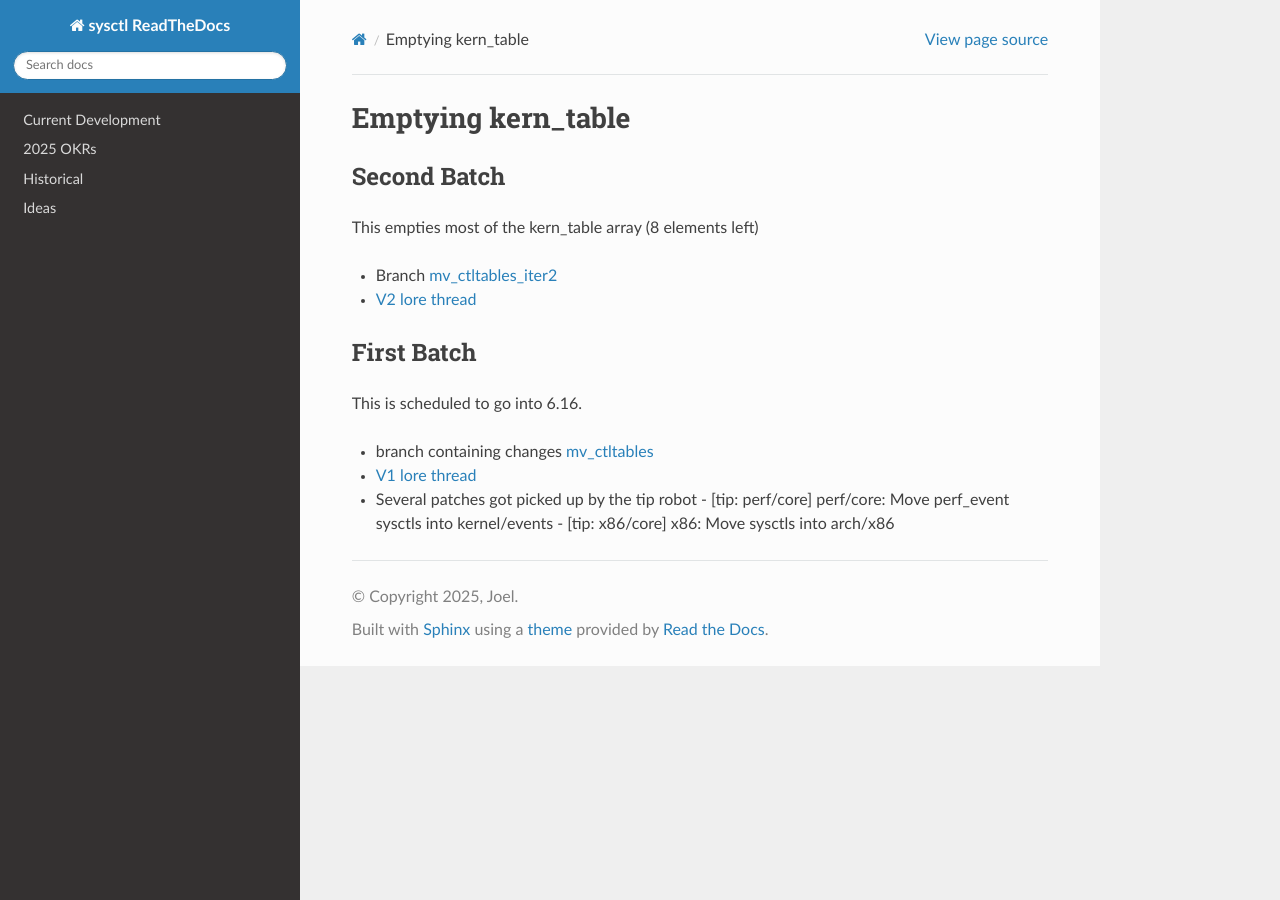
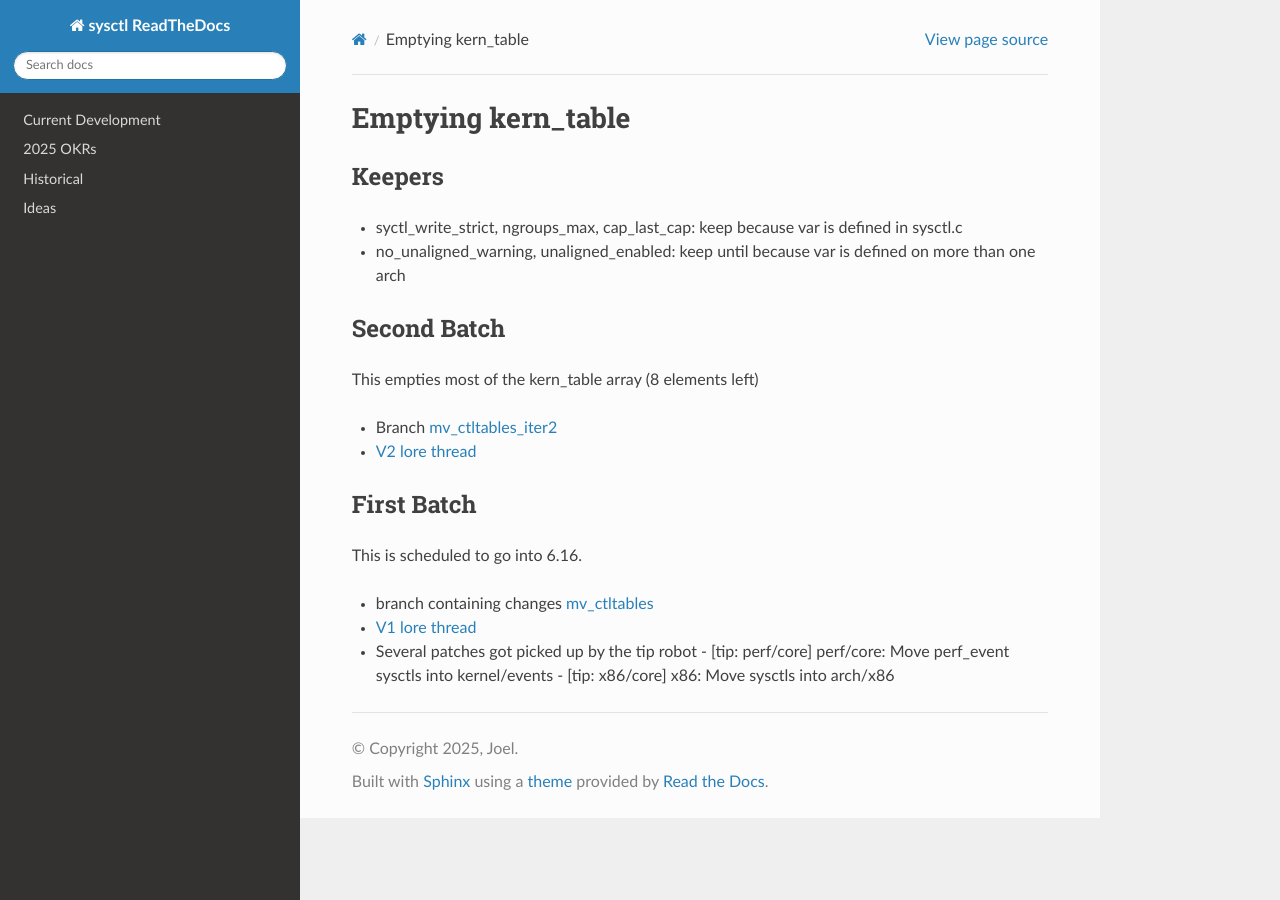
Before and after one commit to Joelgranados/sysctl_dev_rtd, a Sphinx documentation site: the page built from docs/kern_table.rst, in a window 1280 px wide. Built offline with Sphinx 7.4.7 and the Read the Docs theme 3.1.0, drawn with Linux system fonts in a browser that asks for light colours.

Commit message:
general update
Signed-off-by: Joel Granados <joel.granados@kernel.org>

```diff
--- a/docs/kern_table.rst
+++ b/docs/kern_table.rst
@@ -3,6 +3,12 @@
 ===================
 Emptying kern_table
 ===================
+
+Keepers
+=======
+
+* syctl_write_strict, ngroups_max, cap_last_cap: keep because var is defined in sysctl.c
+* no_unaligned_warning, unaligned_enabled: keep until because var is defined on more than one arch
 
 Second Batch
 ============
--- a/docs/release.rst
+++ b/docs/release.rst
@@ -10,6 +10,8 @@ For 6.17
 --------------------------------------------------------------------------------
 * `20250509-jag-mv_ctltables_iter2-v1-0-d0ad83f5f4c3@kernel.org`
 * 0-day testing -> OK and allyes on x86_64 -> OK
+* There is a issue https://lore.kernel.org/20250612175515.3251-1-spasswolf@web.de
+  testing a fix in sysctl-testing
 
 For 6.16
 ========
```
